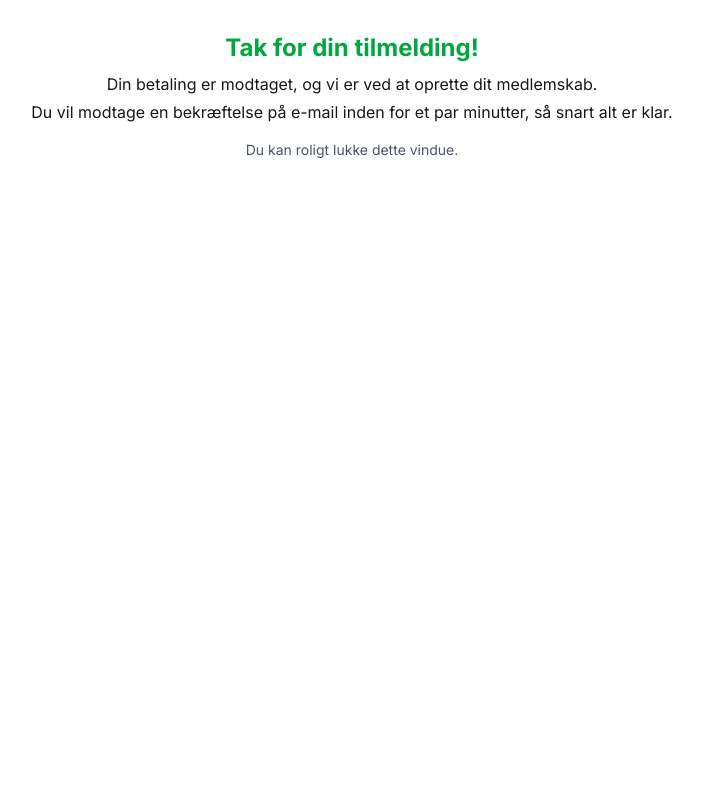
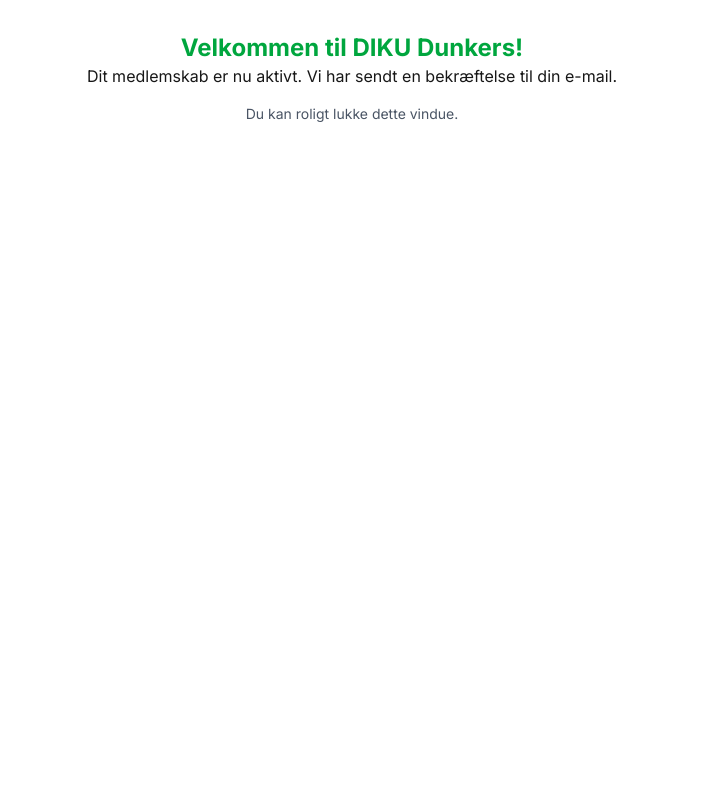
Before and after one commit to lausafin/dikudunkers, a Next.js app: page /subscription-success in a window 1280 px wide. Shown: the top 800 px of the page, without its empty margins (288-991 px from the left). Built offline with nearby package versions, Linux system fonts and the light colour scheme.

Commit message:
refactor: adjustments for webhook and success client.

```diff
--- a/src/app/api/webhooks/vipps/route.ts
+++ b/src/app/api/webhooks/vipps/route.ts
@@ -7,8 +7,6 @@
 export async function POST(request: NextRequest) {
   try {
     const rawBody = await request.text();
-
-    // HUSK AT FJERNE KOMMENTERING I PRODUKTION!
     const isVerified = await verifyVippsWebhook(rawBody, request.headers, request.nextUrl.pathname);
     if (!isVerified) {
       console.warn('Webhook verification failed!');
--- a/src/app/subscription-success/SubscriptionSuccessClient.tsx
+++ b/src/app/subscription-success/SubscriptionSuccessClient.tsx
@@ -13,11 +13,10 @@
   // Vis en simpel, pålidelig takke-besked.
   // Vi forsøger ikke længere at gætte backend-status.
   return (
-    <div>
-      <h1 className="text-2xl font-bold text-green-600">Tak for din tilmelding!</h1>
-      <p className="mt-2">Din betaling er modtaget, og vi er ved at oprette dit medlemskab.</p>
-      <p className="mt-1">Du vil modtage en bekræftelse på e-mail inden for et par minutter, så snart alt er klar.</p>
-      <p className="mt-4 text-sm text-gray-600">Du kan roligt lukke dette vindue.</p>
-    </div>
+      <div>
+        <h1 className="text-2xl font-bold text-green-600">Velkommen til DIKU Dunkers!</h1>
+        <p>Dit medlemskab er nu aktivt. Vi har sendt en bekræftelse til din e-mail.</p>
+        <p className="mt-4 text-sm text-gray-600">Du kan roligt lukke dette vindue.</p>
+      </div>
   );
 }
```
